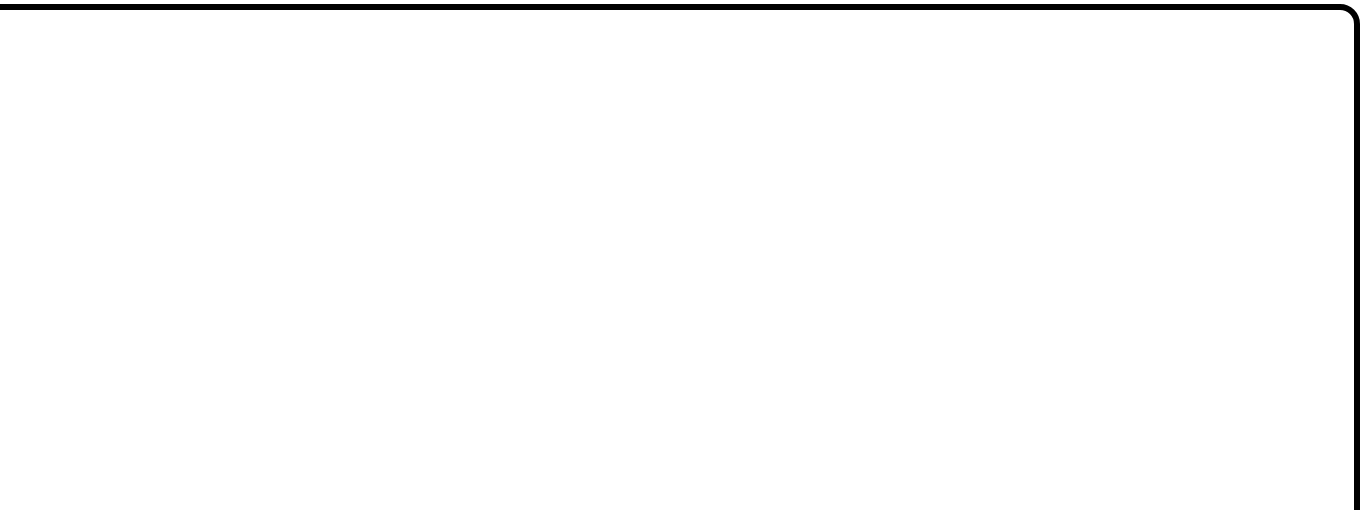
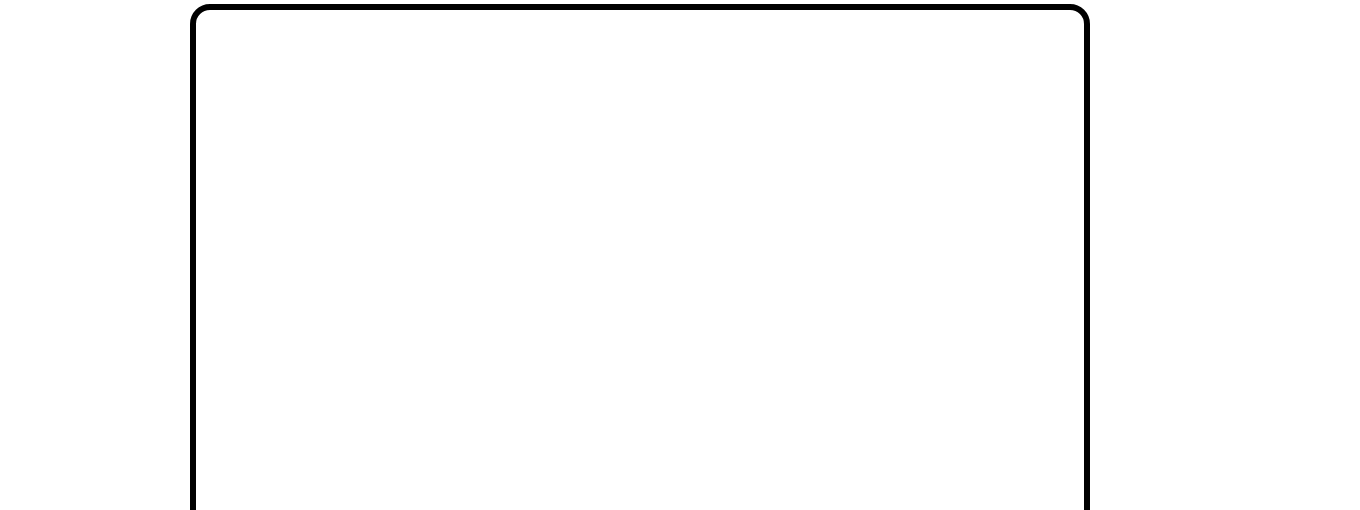
Before and after one commit to mebil4444/verbum, a plain HTML site: page index.html in a window 1280 px wide. Shown: the part 75-585 px from the top of the page, 1360 px wide, since content can reach past the window. Drawn offline with Linux system fonts and the light colour scheme.

Commit message:
Add files via upload

```diff
--- a/index.html
+++ b/index.html
@@ -21,6 +21,7 @@
       text-align: center;
       margin: 0;
       font-weight: bold;
+      font-size: 32px;
     }
 
     .card-wrapper {
@@ -28,8 +29,8 @@
     }
 
     .card {
-      width: 1440px;
-      height: 1440px; /* büyük kare */
+      width: 900px;
+      height: 1400px; /* Telefon için ideal */
     }
 
     .card-inner {
@@ -61,18 +62,18 @@
       font-weight: bold;
       padding: 20px;
       backface-visibility: hidden;
-      font-size: 160pt; /* İSTEDİĞİN YENİ BOYUT */
+      font-size: 120px; /* Yeni fiil yazısı boyutu */
     }
 
     .card-back {
       transform: rotateY(180deg);
-      font-size: 130pt; /* biraz daha küçük */
+      font-size: 100px;
     }
 
     button {
       padding: 20px 40px;
       font-family: Calibri, Arial, sans-serif;
-      font-size: 40px;
+      font-size: 40px; /* Yeni buton yazı boyutu */
       border-radius: 12px;
       border: 4px solid #000000;
       background-color: #ffffff;
```
